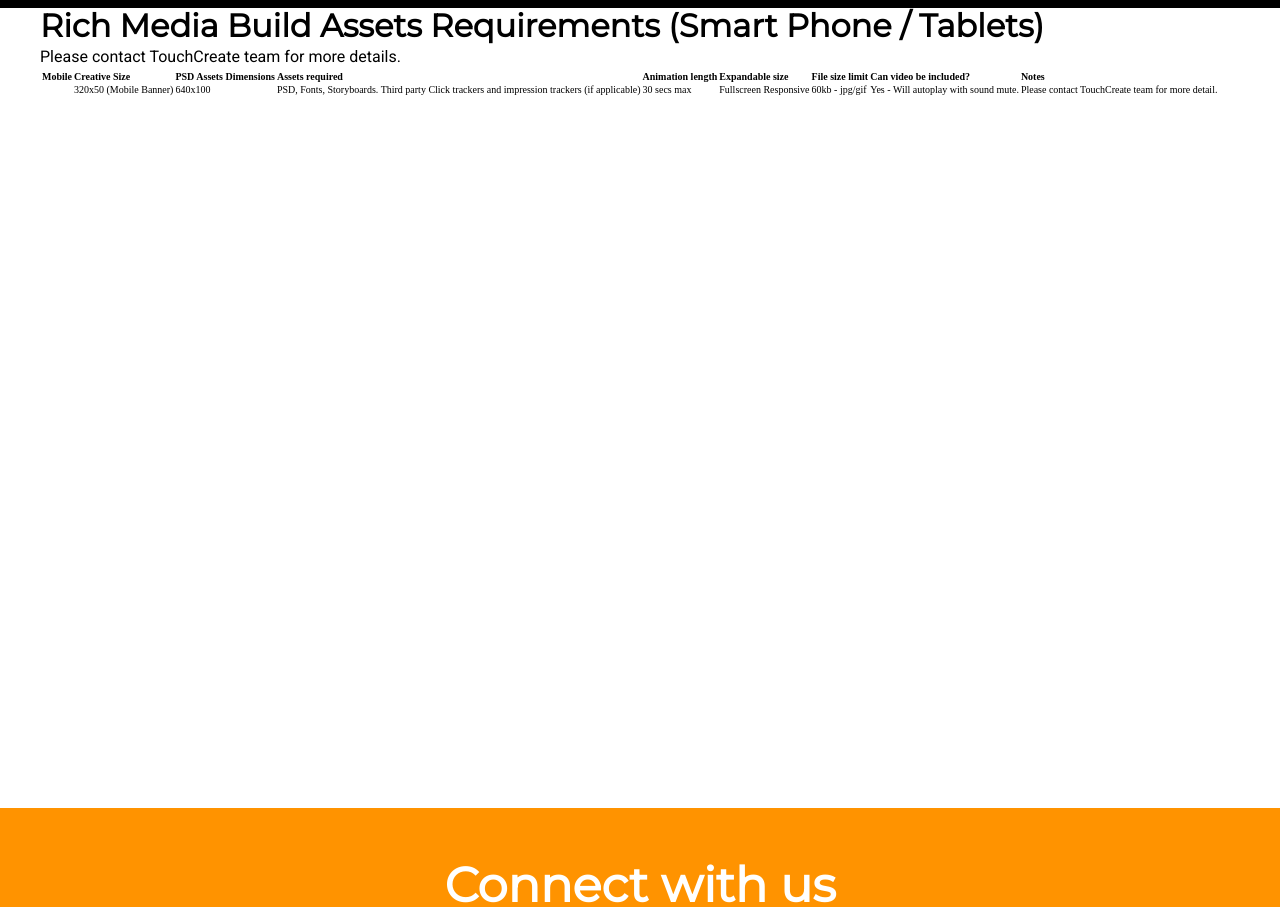
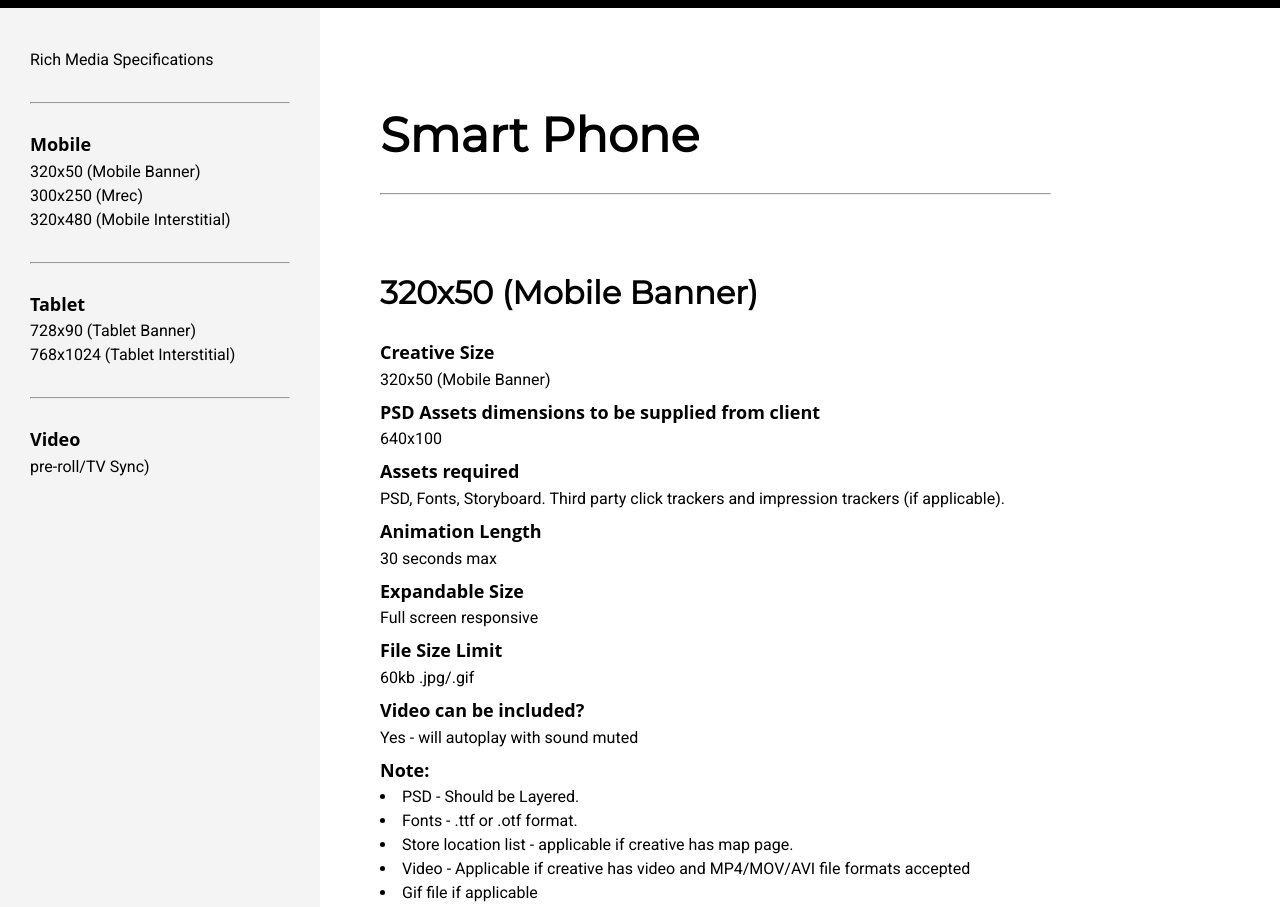
Before and after one commit to andrewbdesign/snakk-media-specs, a React app: page /media-specs in a window 1280 px wide. Shown: the part 42-949 px from the top of the page. Built offline with nearby package versions, Linux system fonts and the light colour scheme.

Commit message:
adding the other page

```diff
--- a/src/components/MediaSpecs.js
+++ b/src/components/MediaSpecs.js
@@ -2,37 +2,112 @@ import React from 'react'
 
 const MediaSpecs = () => (
   <div className="media-specs">
-    <div className='container'>
-      <h2>Rich Media Build Assets Requirements (Smart Phone / Tablets)</h2>
-      <p>Please contact TouchCreate team for more details.</p>
-      <table>
-        <tbody>
-          <tr>
-            <th>Mobile</th>
-            <th>Creative Size</th>
-            <th>PSD Assets Dimensions</th>
-            <th>Assets required</th>
-            <th>Animation length</th>
-            <th>Expandable size</th>
-            <th>File size limit</th>
-            <th>Can video be included?</th>
-            <th>Notes</th>
-          </tr>
+    <div className="side-menu">
+      <p>Rich Media Specifications</p>
+      <hr />
+      <h3>Mobile</h3>
+      <p>320x50 (Mobile Banner)</p>
+      <p>300x250 (Mrec)</p>
+      <p>320x480 (Mobile Interstitial)</p>
+      <hr />
+      <h3>Tablet</h3>
+      <p>728x90 (Tablet Banner)</p>
+      <p>768x1024 (Tablet Interstitial)</p>
+      <hr />
+      <h3>Video</h3>
+      <p>pre-roll/TV Sync)</p>
+    </div>
+    <div className="main-section">
+      <div className='container'>
+        <h1>Smart Phone</h1>
+        <hr />
+        <h2>320x50 (Mobile Banner)</h2>
 
-          <tr>
-            <td></td>
-            <td>320x50 (Mobile Banner)</td>
-            <td>640x100</td>
-            <td>PSD, Fonts, Storyboards. Third party Click trackers and impression trackers (if applicable)</td>
-            <td>30 secs max</td>
-            <td>Fullscreen Responsive</td>
-            <td>60kb - jpg/gif</td>
-            <td>Yes - Will autoplay with sound mute.</td>
-            <td>Please contact TouchCreate team for more detail.</td>
-          </tr>
-        </tbody>
-      </table>
+        <h3>Creative Size</h3>
+        <p>320x50 (Mobile Banner)</p>
+
+        <h3>PSD Assets dimensions to be supplied from client</h3>
+        <p>640x100</p>
+
+        <h3>Assets required</h3>
+        <p>PSD, Fonts, Storyboard. Third party click trackers and impression trackers (if applicable).</p>
+
+        <h3>Animation Length</h3>
+        <p>30 seconds max</p>
+
+        <h3>Expandable Size</h3>
+        <p>Full screen responsive</p>
+
+        <h3>File Size Limit</h3>
+        <p>60kb .jpg/.gif</p>
+
+        <h3>Video can be included?</h3>
+        <p>Yes - will autoplay with sound muted</p>
+
+        <h3>Note:</h3>
+        <ul>
+          <li>PSD - Should be Layered.</li>
+          <li>Fonts - .ttf or .otf format.</li>
+          <li>Store location list - applicable if creative has map page.</li>
+          <li>Video - Applicable if creative has video and MP4/MOV/AVI file formats accepted</li>
+          <li>Gif file if applicable</li>
+          <li>Third party Click trackers and impression trackers (if applicable)</li>
+          <li>Video can be included in-banner and expandable version</li>
+          <li>Expanded state may contain multiple pages</li>
+          <li>Each page can contain a gallery of images/videos</li>
+          <li>Each product in carousel can have single or multiple click trackers</li>
+          <li>Interstitial build will be responsive to device size. (Please consult Creative team for best practises.)</li>
+        </ul>
+
+
+
+
+
+
+
+
+
+
+
+        <h2>300x250 (Mrec)</h2>
+        <h3>Creative Size</h3>
+        <p>320x50 (Mobile Banner)</p>
+
+        <h3>PSD Assets dimensions to be supplied from client</h3>
+        <p>640x100</p>
+
+        <h3>Assets required</h3>
+        <p>PSD, Fonts, Storyboard. Third party click trackers and impression trackers (if applicable).</p>
+
+        <h3>Animation Length</h3>
+        <p>30 seconds max</p>
+
+        <h3>Expandable Size</h3>
+        <p>Full screen responsive</p>
+
+        <h3>File Size Limit</h3>
+        <p>60kb .jpg/.gif</p>
+
+        <h3>Video can be included?</h3>
+        <p>Yes - will autoplay with sound muted</p>
+
+        <h3>Note:</h3>
+        <ul>
+          <li>PSD - Should be Layered.</li>
+          <li>Fonts - .ttf or .otf format.</li>
+          <li>Store location list - applicable if creative has map page.</li>
+          <li>Video - Applicable if creative has video and MP4/MOV/AVI file formats accepted</li>
+          <li>Gif file if applicable</li>
+          <li>Third party Click trackers and impression trackers (if applicable)</li>
+          <li>Video can be included in-banner and expandable version</li>
+          <li>Expanded state may contain multiple pages</li>
+          <li>Each page can contain a gallery of images/videos</li>
+          <li>Each product in carousel can have single or multiple click trackers</li>
+          <li>Interstitial build will be responsive to device size. (Please consult Creative team for best practises.)</li>
+        </ul>
+      </div>
     </div>
+
   </div>
 )
 
--- a/src/styles/components/_MediaSpecs.scss
+++ b/src/styles/components/_MediaSpecs.scss
@@ -1,11 +1,31 @@
 .media-specs {
-  height: calc(100vh - 200px);
-  min-height: 800px;
+  // height: calc(100vh - 200px);
+  // min-height: 800px;
+  display: flex;
 }
 
-table {
-  table-layout: fixed;
+h3 {
+  font-size: 18px;
+  font-family: 'Open Sans', sans-serif;
+  margin: 10px 0 5px;
+  font-weight: 700;
 }
-th {
-  text-align: left;
+
+.side-menu {
+  background: #f4f4f4;
+  width: 320px;
+  padding: 4rem 30px;
 }
+hr {
+  margin: 30px 0;
+}
+
+.main-section {
+  padding: 10rem 0;
+  margin-left: 35px;
+
+}
+
+h2 {
+  margin: 80px 0px 30px;
+}
```
